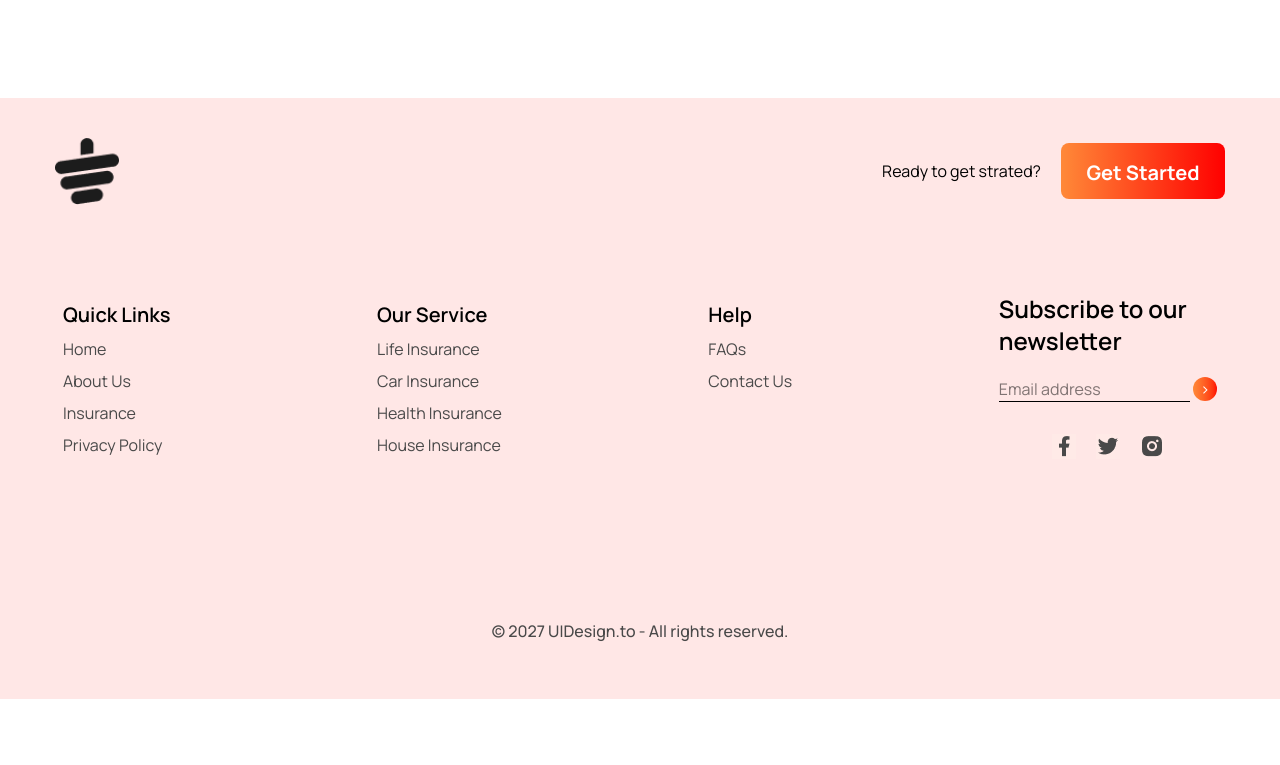
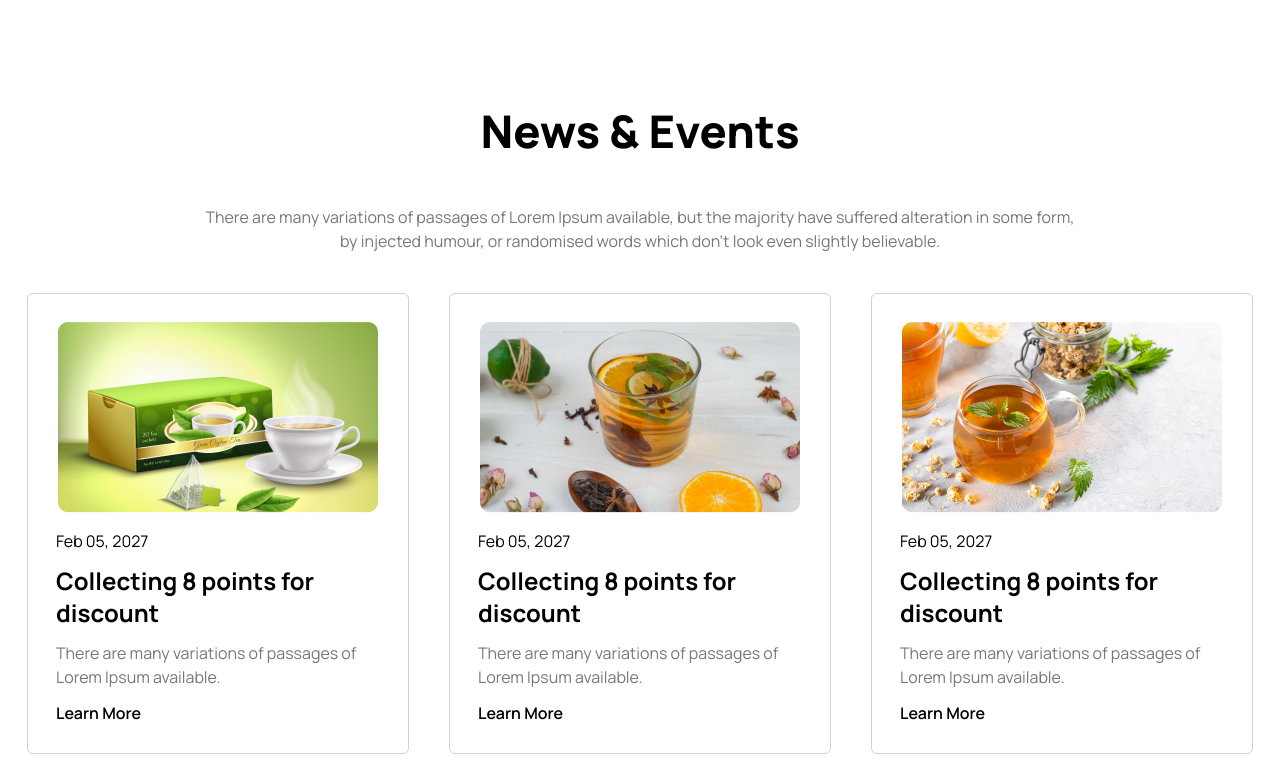
Before and after one commit to Anonnya01/Tea-House-tailwind, a plain HTML site: page index.html in a window 1280 px wide. Shown: the part 2615-3380 px from the top of the page. Before the commit the page ends 3314 px from the top, so only its background shows below. Drawn offline with nearby package versions, Linux system fonts and the light colour scheme.

Commit message:
Added news & events section

```diff
--- a/index.html
+++ b/index.html
@@ -152,7 +152,7 @@
 
     <!-- client section -->
     <div
-      class="mt-[100px] max-w-[1250px] mx-auto mb-[100px] h-[1000px] md:h-[600px] flex gap-4 bg-gradient-to-r from-[#FF8938] to-[#FF0000]  md:px-10 rounded-lg flex-col md:flex-row"
+      class="mt-[100px] max-w-[1250px] mx-auto mb-[100px] h-[1000px] md:h-[600px] flex gap-4 bg-gradient-to-r from-[#FF8938] to-[#FF0000] md:px-10 rounded-lg flex-col md:flex-row"
     >
       <!-- left -->
       <div
@@ -230,16 +230,74 @@
         </div>
       </div>
     </div>
+    <!-- news and events -->
 
+    <section class="mt-[100px] max-w-[1250px] mx-auto mb-[100px]">
+      <h1 class="text-[45px] text-center font-extrabold">News & Events</h1>
+      <p class="my-10 text-center text-[#777] mx-3">
+        There are many variations of passages of Lorem Ipsum available, but the
+        majority have suffered alteration in some form,<br />
+        by injected humour, or randomised words which don't look even slightly
+        believable.
+      </p>
+      <!---news card -->
+      <div class="grid grid-cols-1 gap-4 feature md:grid-cols-3">
+        <div
+          class="card text-left min-h-[391px] bg-white p-7 mx-3 border-1 border-[#D2D2D2] rounded-md"
+        >
+          <img src="images/news-1.png" class="block mx-auto mb-4" alt="" />
+          <p>Feb 05, 2027</p>
+          <h2 class="mt-3 text-2xl font-bold">
+            Collecting 8 points for <br />
+            discount
+          </h2>
+          <p class="text-[#777] my-3">
+            There are many variations of passages of <br />
+            Lorem Ipsum available.
+          </p>
+          <h6 class="font-semibold">Learn More</h6>
+        </div>
+        <div
+          class="card text-left min-h-[391px] bg-white p-7 mx-3 border-1 border-[#D2D2D2] rounded-md"
+        >
+          <img src="images/news-2.png" class="block mx-auto mb-4" alt="" />
+          <p>Feb 05, 2027</p>
+          <h2 class="mt-3 text-2xl font-bold">
+            Collecting 8 points for <br />
+            discount
+          </h2>
+          <p class="text-[#777] my-3">
+            There are many variations of passages of <br />
+            Lorem Ipsum available.
+          </p>
+          <h6 class="font-semibold">Learn More</h6>
+        </div>
+        <div
+          class="card text-left min-h-[391px] bg-white p-7 mx-3 border-1 border-[#D2D2D3] rounded-md"
+        >
+          <img src="images/news-3.png" class="block mx-auto mb-4" alt="" />
+          <p>Feb 05, 2027</p>
+          <h2 class="mt-3 text-2xl font-bold">
+            Collecting 8 points for <br />
+            discount
+          </h2>
+          <p class="text-[#777] my-3">
+            There are many variations of passages of <br />
+            Lorem Ipsum available.
+          </p>
+          <h6 class="font-semibold">Learn More</h6>
+        </div>
+      </div>
+    </section>
     <!-- footer -->
     <div class="bg-[#ffe7e6]">
       <footer class="max-w-[1250px] mx-auto md:p-10">
-        <div class="flex items-center justify-between">
+        <div class="flex items-center justify-between pt-3">
           <img src="images/cup.png" class="w-[64px] h-[62]" alt="" />
-          <div class="flex items-center">
-            <p class="p-1 md:mr-4">Ready to get strated?</p>
+          <div class="flex items-center pr-1">
+            <p class="font-bold md:mr-4">Ready to get strated?</p>
             <button
-              class="w-[164px] h-[56px] bg-[linear-gradient(270deg,_#F00_0%,_#FF8938_100%)] text-xl rounded-lg text-white p-4 font-bold text-2xl"
+              class="w-[164px] h-[56px] bg-[linear-gradient(270deg,_#F00_0%,_#FF8938_100%)] text-xl rounded-lg text-white p-4 font-bold"
             >
               Get Started
             </button>
```
